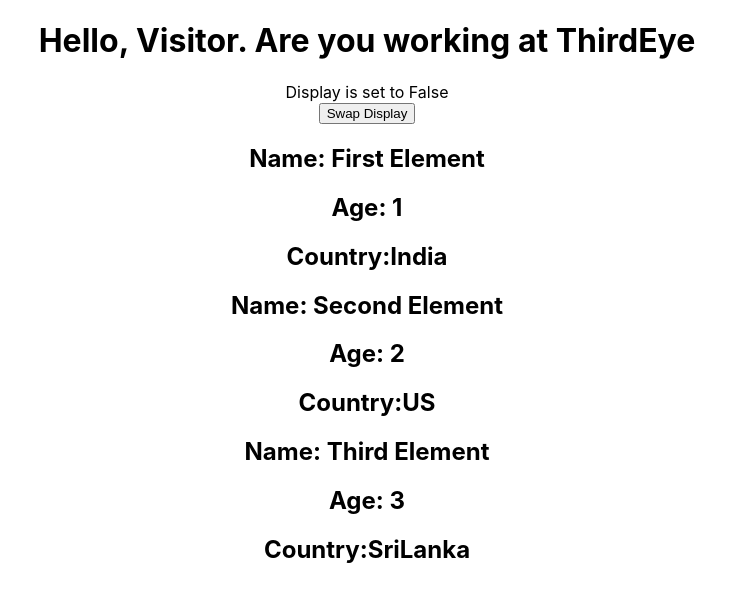
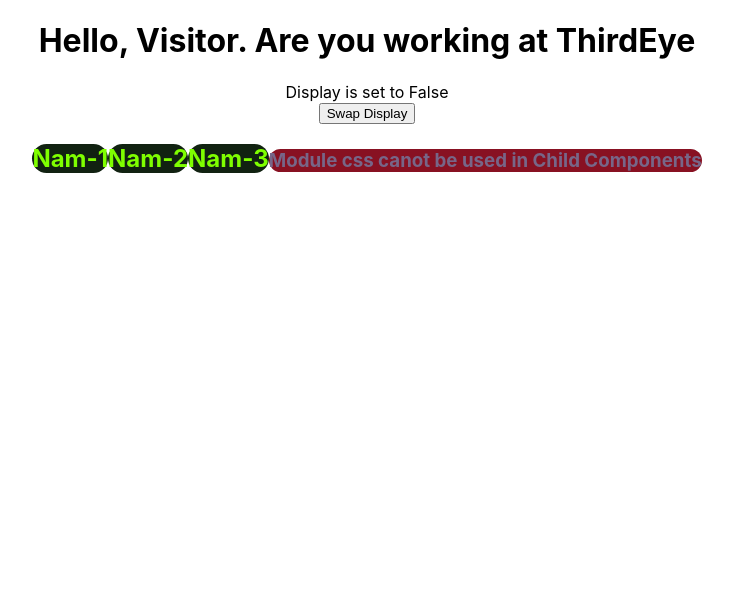
Before and after one commit to Balaram3/React, a React (Create React App) app: page / in a window 1280 px wide. Shown: the top 602 px of the page, without its empty margins (273-1006 px from the left). Built offline with nearby package versions, Linux system fonts and the light colour scheme.

Commit message:
updated styles

```diff
--- a/src/components/ArrayRendering.js
+++ b/src/components/ArrayRendering.js
@@ -1,5 +1,7 @@
 import React from 'react'
 import ElementMap from './ElementMap'
+import './styleSheets/regularStyles.css'
+import style from './styleSheets/myapp.module.css'
 function ArrayRendering (){
     let arrayData=[
         {
@@ -21,10 +23,13 @@
             country:'SriLanka'
         }
     ]
-    let elems=arrayData.map(data=><ElementMap key={data.id} data={data}/>)
+    let nameData=['Nam-1','Nam-2','Nam-3']
+    let elems=nameData.map((data,index)=><h2 className='blueBG'key={index}>{data} </h2>)
     return(
         <div>
+
             {elems}
+            <h3 className={style.modularCss}>Module css canot be used in Child Components</h3>
         </div>
     )
 
```
